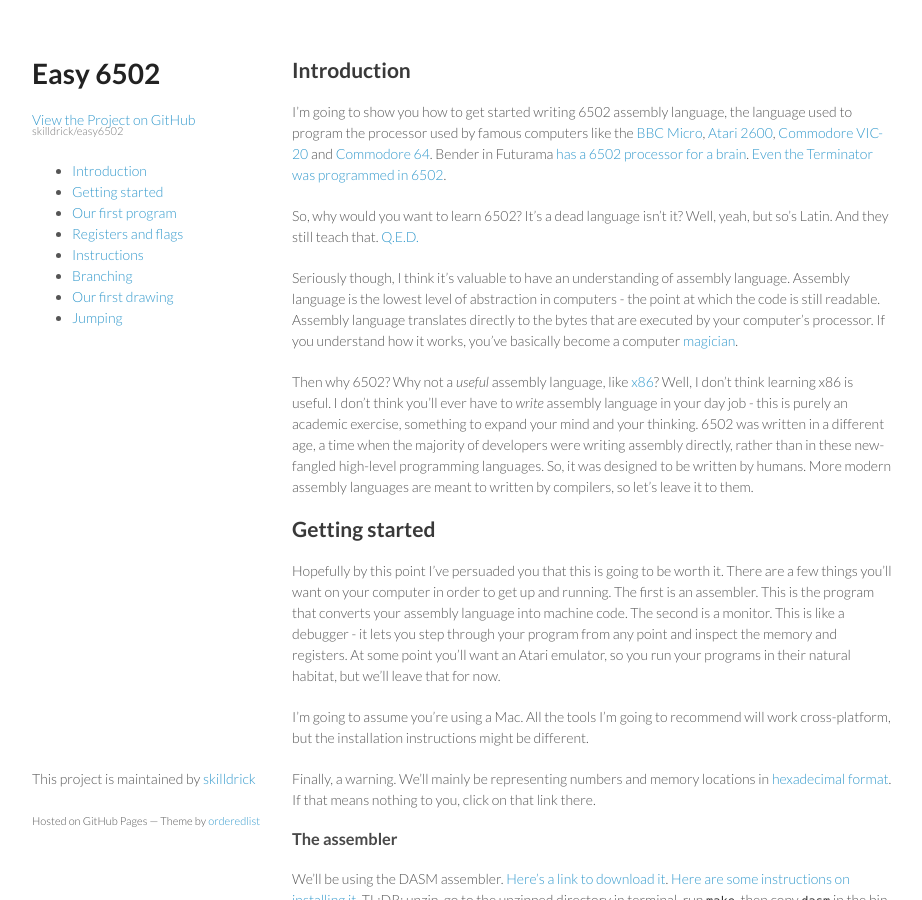
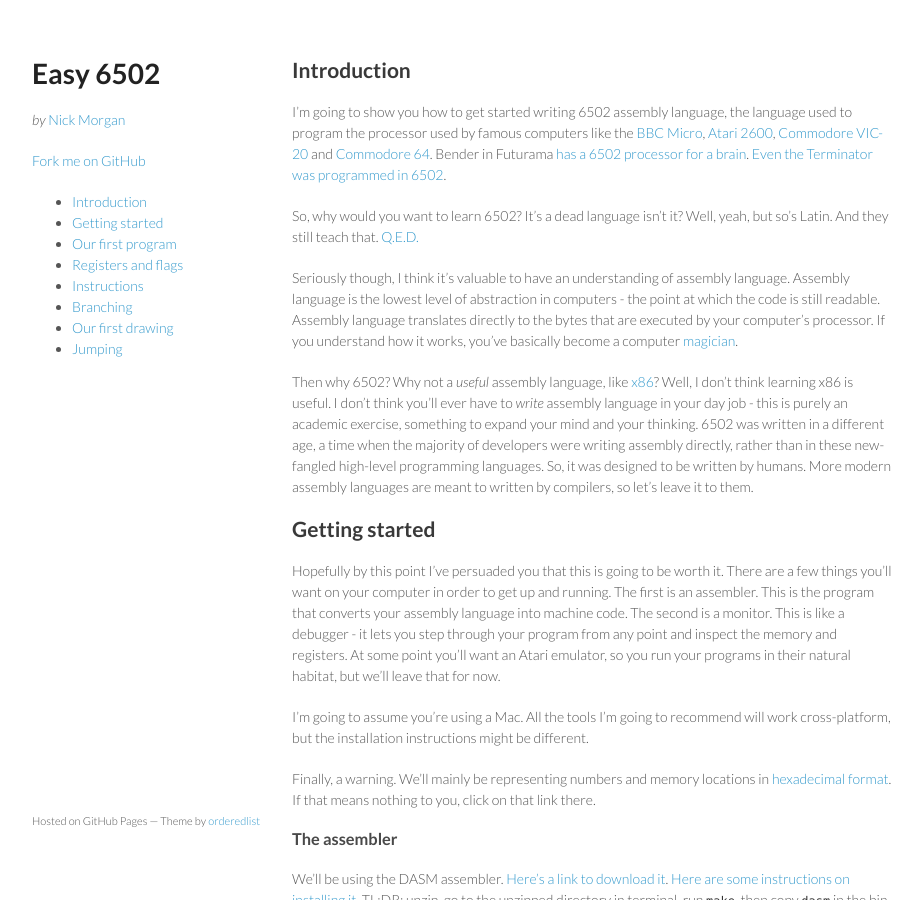
Before and after one commit to skilldrick/easy6502, a Jekyll site: the page built from index.markdown, in a window 1280 px wide and 900 px high. Shown: the whole window, without its empty margins (178-1100 px from the left). Built offline with Jekyll 4.4.1, drawn with Linux system fonts in a browser that asks for light colours; Markdown is read by kramdown in place of the engine named in the settings.

Commit message:
Update layout.

```diff
--- a/_layouts/default.html
+++ b/_layouts/default.html
@@ -16,8 +16,8 @@
     <div class="wrapper">
       <header>
         <h1>Easy 6502</h1>
-        <p></p>
-        <p class="view"><a href="https://github.com/skilldrick/easy6502">View the Project on GitHub <small>skilldrick/easy6502</small></a></p>
+        <p><em>by</em> <a href="https://twitter.com/skilldrick">Nick Morgan</a></p>
+        <p class="view"><a href="https://github.com/skilldrick/easy6502/tree/gh-pages">Fork me on GitHub</a></p>
         <ul>
           <li><a href="#intro">Introduction</a></li>
           <li><a href="#getting-started">Getting started</a></li>
@@ -32,40 +32,9 @@
       <section>
 
         {{ content }}
-      <!--
-        <h3>Welcome to GitHub Pages.</h3>
-
-<p>This automatic page generator is the easiest way to create beautiful pages for all of your projects. Author your page content here using GitHub Flavored Markdown, select a template crafted by a designer, and publish. After your page is generated, you can check out the new branch:</p>
-
-<pre><code>$ cd your_repo_root/repo_name
-$ git fetch origin
-$ git checkout gh-pages
-</code></pre>
-
-<p>If you're using the GitHub for Mac, simply sync your repository and you'll see the new branch.</p>
-
-<h3>Designer Templates</h3>
-
-<p>We've crafted some handsome templates for you to use. Go ahead and continue to layouts to browse through them. You can easily go back to edit your page before publishing. After publishing your page, you can revisit the page generator and switch to another theme. Your Page content will be preserved if it remained markdown format.</p>
-
-<h3>Rather Drive Stick?</h3>
-
-<p>If you prefer to not use the automatic generator, push a branch named <code>gh-pages</code> to your repository to create a page manually. In addition to supporting regular HTML content, GitHub Pages support Jekyll, a simple, blog aware static site generator written by our own Tom Preston-Werner. Jekyll makes it easy to create site-wide headers and footers without having to copy them across every page. It also offers intelligent blog support and other advanced templating features.</p>
-
-<h3>Authors and Contributors</h3>
-
-<p>You can <a href="https://github.com/blog/821" class="user-mention">@mention</a> a GitHub username to generate a link to their profile. The resulting <code>&lt;a&gt;</code> element will link to the contributor's GitHub Profile. For example: In 2007, Chris Wanstrath (<a href="https://github.com/defunkt" class="user-mention">@defunkt</a>), PJ Hyett (<a href="https://github.com/pjhyett" class="user-mention">@pjhyett</a>), and Tom Preston-Werner (<a href="https://github.com/mojombo" class="user-mention">@mojombo</a>) founded GitHub.</p>
-
-<h3>Support or Contact</h3>
-
-<p>Having trouble with Pages? Check out the documentation at <a href="http://help.github.com/pages">http://help.github.com/pages</a> or contact <a href="mailto:support@github.com">support@github.com</a> and we’ll help you sort it out.</p>
-
-
--->
 
       </section>
       <footer>
-        <p>This project is maintained by <a href="https://github.com/skilldrick">skilldrick</a></p>
         <p><small>Hosted on GitHub Pages &mdash; Theme by <a href="https://github.com/orderedlist">orderedlist</a></small></p>
       </footer>
     </div>
```
